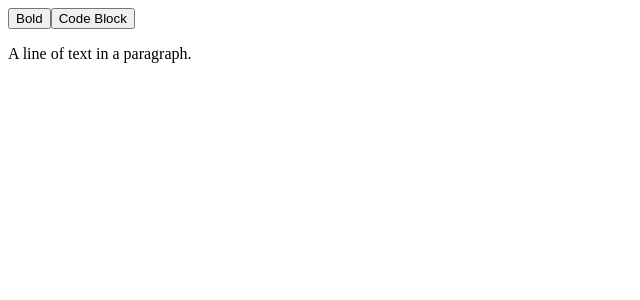
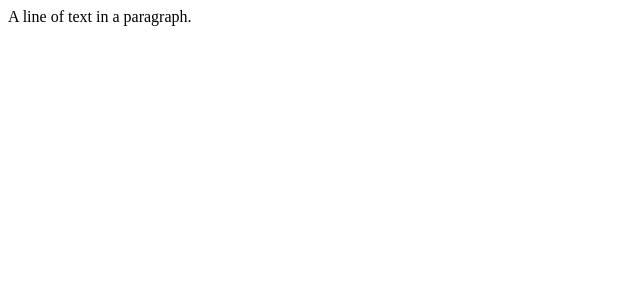
Before and after one commit to hjpad/react-app-slate, a React (Create React App) app: page / in a window 1280 px wide. Shown: the top 300 px of the page, without its empty margins (0-640 px from the left). Built offline with nearby package versions, Linux system fonts and the light colour scheme.

Commit message:
Saving to a Database

```diff
--- a/src/App.js
+++ b/src/App.js
@@ -1,143 +1,51 @@
 // import React from "react";
 // import "./style.css";
 
-import React, { useState, useCallback } from 'react';
+import React, { useState, useCallback, useMemo } from 'react';
 
 import { createEditor } from 'slate';
 import { Slate, Editable, withReact } from 'slate-react';
 import { Editor, Transforms, Text } from 'slate';
 
-const initialValue = [
-  {
-    type: 'paragraph',
-    children: [{ text: 'A line of text in a paragraph.' }],
-  },
-];
-
-// Define our own custom set of helpers.
-const CustomEditor = {
-  isBoldMarkActive(editor) {
-    const [match] = Editor.nodes(editor, {
-      match: (n) => n.bold === true,
-      universal: true,
-    });
-
-    return !!match;
-  },
-
-  isCodeBlockActive(editor) {
-    const [match] = Editor.nodes(editor, {
-      match: (n) => n.type === 'code',
-    });
-
-    return !!match;
-  },
-
-  toggleBoldMark(editor) {
-    const isActive = CustomEditor.isBoldMarkActive(editor);
-    Transforms.setNodes(
-      editor,
-      { bold: isActive ? null : true },
-      { match: (n) => Text.isText(n), split: true }
-    );
-  },
-
-  toggleCodeBlock(editor) {
-    const isActive = CustomEditor.isCodeBlockActive(editor);
-    Transforms.setNodes(
-      editor,
-      { type: isActive ? null : 'code' },
-      { match: (n) => Editor.isBlock(editor, n) }
-    );
-  },
-};
+// const initialValue = [
+//   {
+//     type: 'paragraph',
+//     children: [{ text: 'A line of text in a paragraph.' }],
+//   },
+// ];
 
 const App = () => {
-  const [editor] = useState(() => withReact(createEditor()));
-
-  const renderElement = useCallback((props) => {
-    switch (props.element.type) {
-      case 'code':
-        return <CodeElement {...props} />;
-      default:
-        return <DefaultElement {...props} />;
-    }
-  }, []);
-
-  const renderLeaf = useCallback((props) => {
-    return <Leaf {...props} />;
-  }, []);
+  const [editor] = useState(() => withReact(createEditor()))
+  // Update the initial content to be pulled from Local Storage if it exists.
+  const initialValue = useMemo(
+    () =>
+      JSON.parse(localStorage.getItem('content')) || [
+        {
+          type: 'paragraph',
+          children: [{ text: 'A line of text in a paragraph.' }],
+        },
+      ],
+    []
+  )
 
   return (
-    // Add a toolbar with buttons that call the same methods.
-    <Slate editor={editor} value={initialValue}>
-      <div>
-        <button
-          onMouseDown={(event) => {
-            event.preventDefault();
-            CustomEditor.toggleBoldMark(editor);
-          }}
-        >
-          Bold
-        </button>
-        <button
-          onMouseDown={(event) => {
-            event.preventDefault();
-            CustomEditor.toggleCodeBlock(editor);
-          }}
-        >
-          Code Block
-        </button>
-      </div>
-      <Editable
-        editor={editor}
-        renderElement={renderElement}
-        renderLeaf={renderLeaf}
-        onKeyDown={(event) => {
-          if (!event.ctrlKey) {
-            return;
-          }
-
-          switch (event.key) {
-            case '`': {
-              event.preventDefault();
-              CustomEditor.toggleCodeBlock(editor);
-              break;
-            }
-
-            case 'b': {
-              event.preventDefault();
-              CustomEditor.toggleBoldMark(editor);
-              break;
-            }
-          }
-        }}
-      />
+    <Slate
+      editor={editor}
+      value={initialValue}
+      onChange={value => {
+        const isAstChange = editor.operations.some(
+          op => 'set_selection' !== op.type
+        )
+        if (isAstChange) {
+          // Save the value to Local Storage.
+          const content = JSON.stringify(value)
+          localStorage.setItem('content', content)
+        }
+      }}
+    >
+      <Editable />
     </Slate>
-  );
-};
-
-const DefaultElement = (props) => {
-  return <p {...props.attributes}>{props.children}</p>;
-};
-
-const CodeElement = (props) => {
-  return (
-    <pre {...props.attributes}>
-      <code>{props.children}</code>
-    </pre>
-  );
-};
-
-const Leaf = (props) => {
-  return (
-    <span
-      {...props.attributes}
-      style={{ fontWeight: props.leaf.bold ? 'bold' : 'normal' }}
-    >
-      {props.children}
-    </span>
-  );
-};
+  )
+}
 
 export default App;
```
